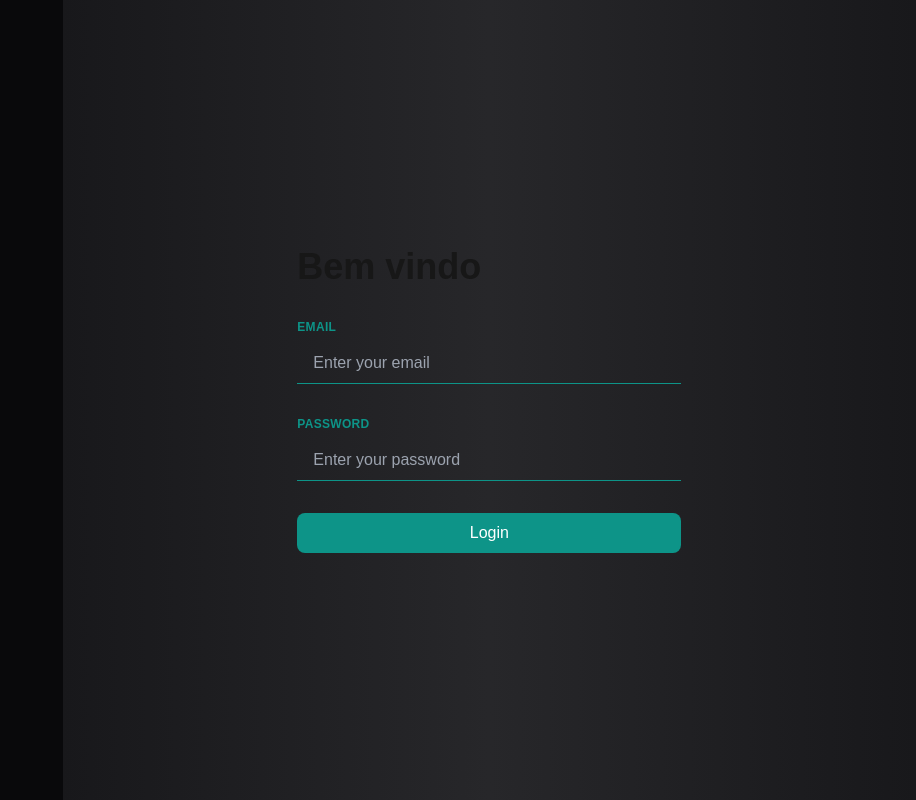
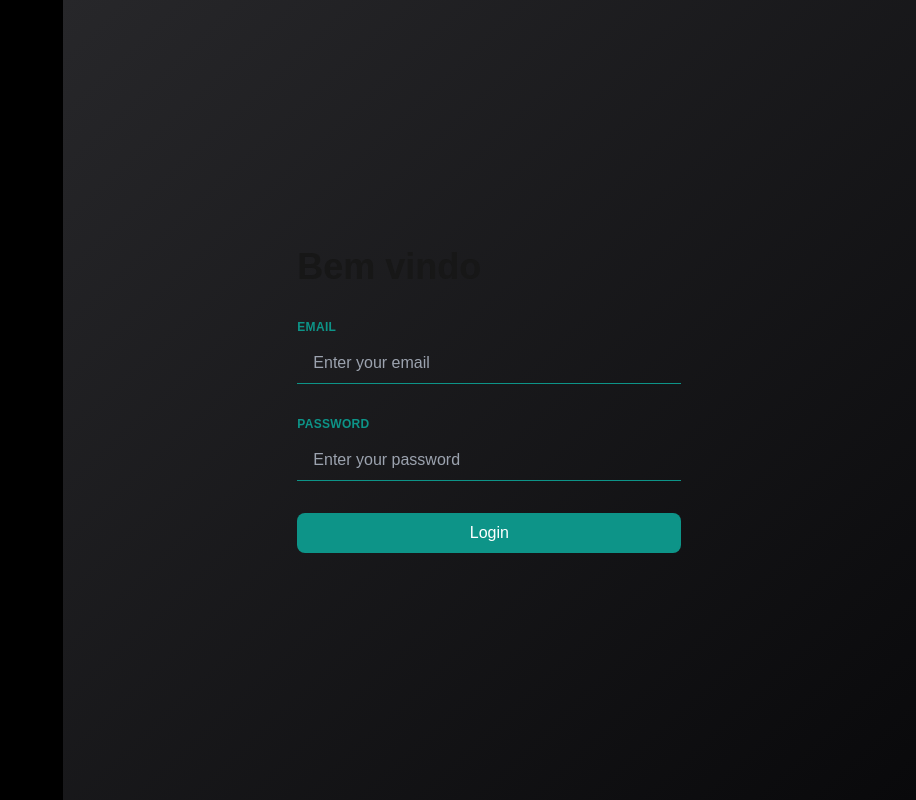
Before and after one commit to mauFade/playzy-ui, a Next.js app: page / in a window 1280 px wide. Shown: the whole page, without its empty margins (364-1280 px from the left). Built offline with nearby package versions, Linux system fonts and the light colour scheme.

Commit message:
feat: improve login area

```diff
--- a/src/app/page.tsx
+++ b/src/app/page.tsx
@@ -56,9 +56,9 @@ export default function Login() {
   };
 
   return (
-    <div className="flex justify-center min-h-screen bg-gradient-to-r from-zinc-900 via-zinc-800 to-zinc-900">
-      <div className="bg-zinc-950 w-1/3"></div>
-      <div className="flex justify-center items-center bg-gradient-to-r from-zinc-900 via-zinc-800 to-zinc-900 w-2/3">
+    <div className="flex justify-center min-h-screen">
+      <div className="bg-black w-1/3"></div>
+      <div className="flex justify-center items-center bg-gradient-to-br from-zinc-800 to-zinc-950 w-2/3">
         <div className="flex items-start flex-col space-y-3">
           <h1 className="font-bold text-4xl mb-5">Bem vindo</h1>
 
```
